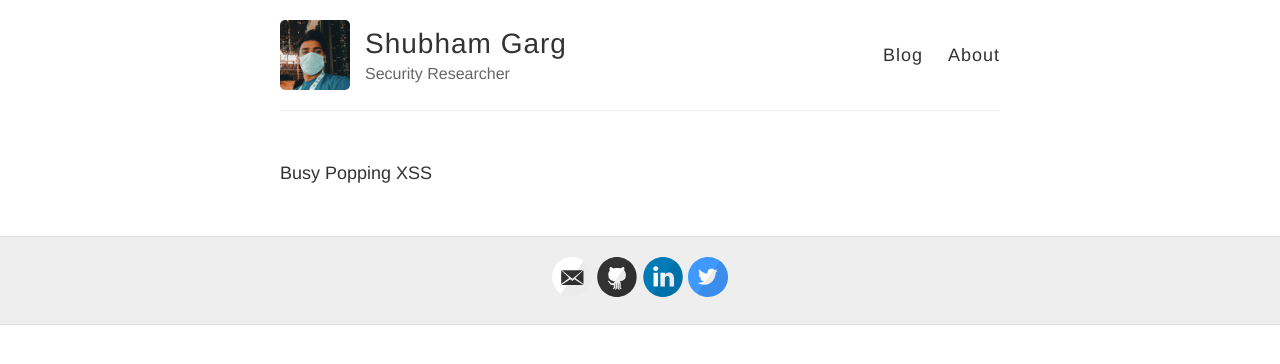
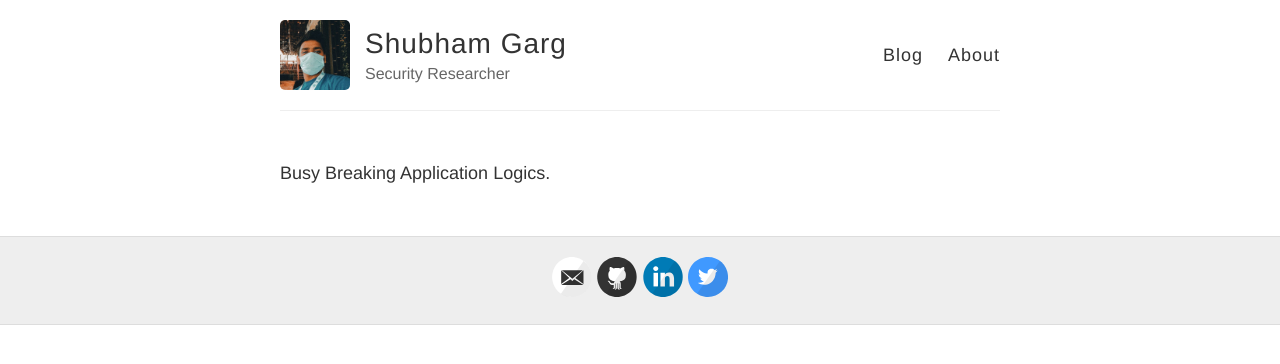
Before and after one commit to ShubhamPy/shubhampy.github.io, a Jekyll site: the page built from index.html, in a window 1280 px wide. Shown: the top 364 px of the page. Built offline with Jekyll 4.4.1, drawn with Linux system fonts in a browser that asks for light colours.

Commit message:
Update index.html

```diff
--- a/index.html
+++ b/index.html
@@ -1,4 +1,4 @@
 ---
 layout: default
 ---
-Busy Popping XSS
+Busy Breaking Application Logics.
```
